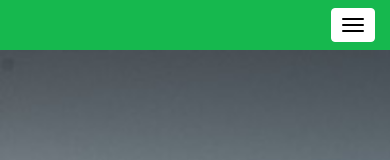
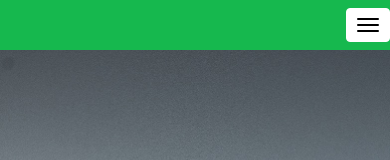
Before and after one commit to Hamawof/Hamawof, a plain HTML site: page index.html in a window 390 px wide. Shown: the top 160 px of the page. Drawn offline with nearby package versions, Linux system fonts and the light colour scheme.

Commit message:
Modif class container

```diff
--- a/style/cv3.css
+++ b/style/cv3.css
@@ -14,6 +14,11 @@ body {
 
 html {
   height: 100%;
+}
+
+.container {
+  margin: 0px;
+  padding: 0px;
 }
 
 a, a:hover, a:focus {
@@ -148,21 +153,6 @@ a, a:hover, a:focus {
   width: 100%;
 }
 
-
-@media screen and (max-width: 767px)
-{
-  #me {
-  background: url('../img/imghdsmall.jpeg') no-repeat fixed;
-  -webkit-background-size: cover;
-  -moz-background-size: cover;
-  -o-background-size: cover;
-  background-size: cover;
-  position: relative;
-  height: 100%;
-  width: 100%;
-}
-}
-
 #containerb {
   height: 100%;
   width: 100%;
```
